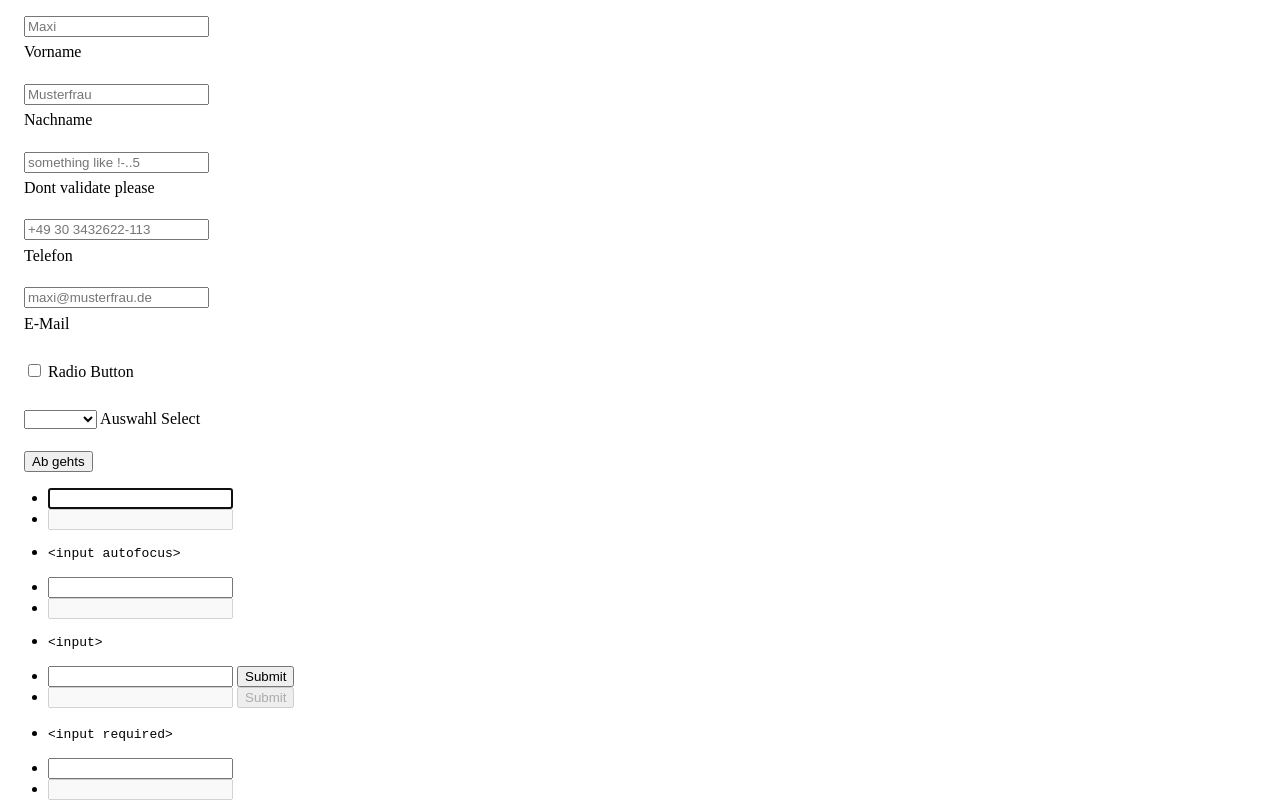
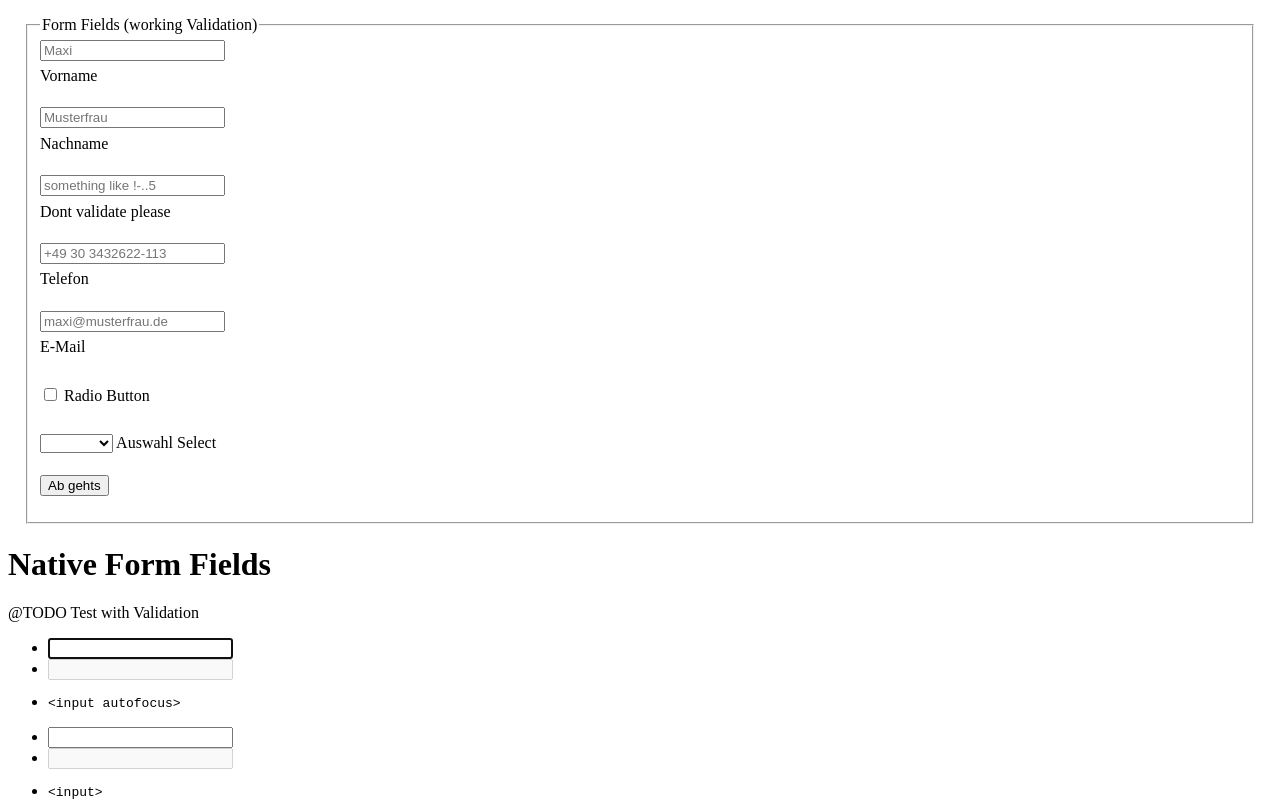
Before and after one commit to webdesignberlin/form-validation, a plain HTML site: page form.html in a window 1280 px wide. Shown: the top 803 px of the page. Drawn offline with Linux system fonts and the light colour scheme.

Commit message:
add form description

```diff
--- a/form.html
+++ b/form.html
@@ -21,6 +21,9 @@
     </style>
 
     <form id="form-1" class="form form--1">
+      <fieldset>
+        <legend>Form Fields (working Validation)</legend>
+
         <input type="text" id="first-name" placeholder="Maxi" data-validator="firstName">
         <label for="first-name">Vorname</label>
 
@@ -50,9 +53,12 @@
         </label>
 
         <p><button class="js-submit">Ab gehts</button></p>
+      </fieldset>
     </form>
 
     <form id="native-form">
+      <h1>Native Form Fields</h1>
+      <p>@TODO Test with Validation</p>
       <ul>
         <li>
           <input autofocus>
```
Lines whose indentation alone changed are shown as unchanged.
